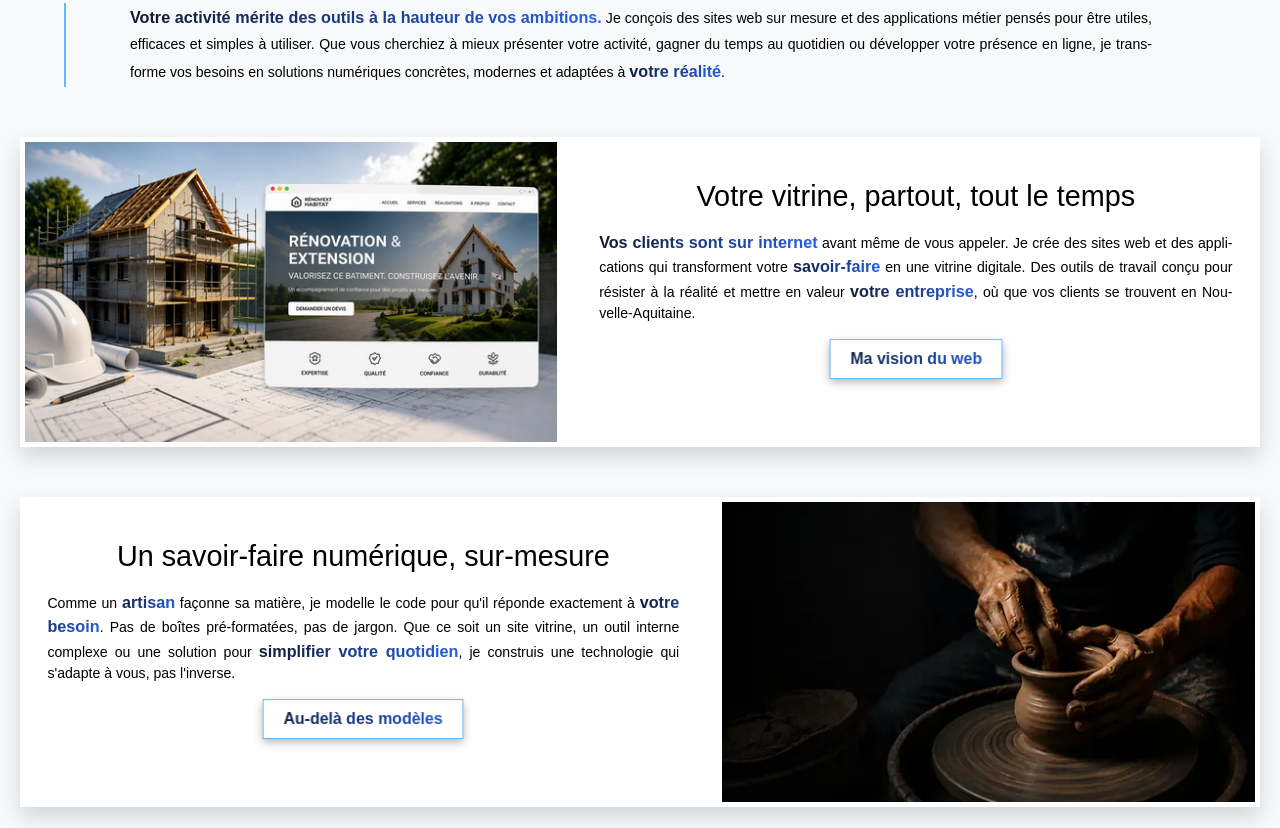
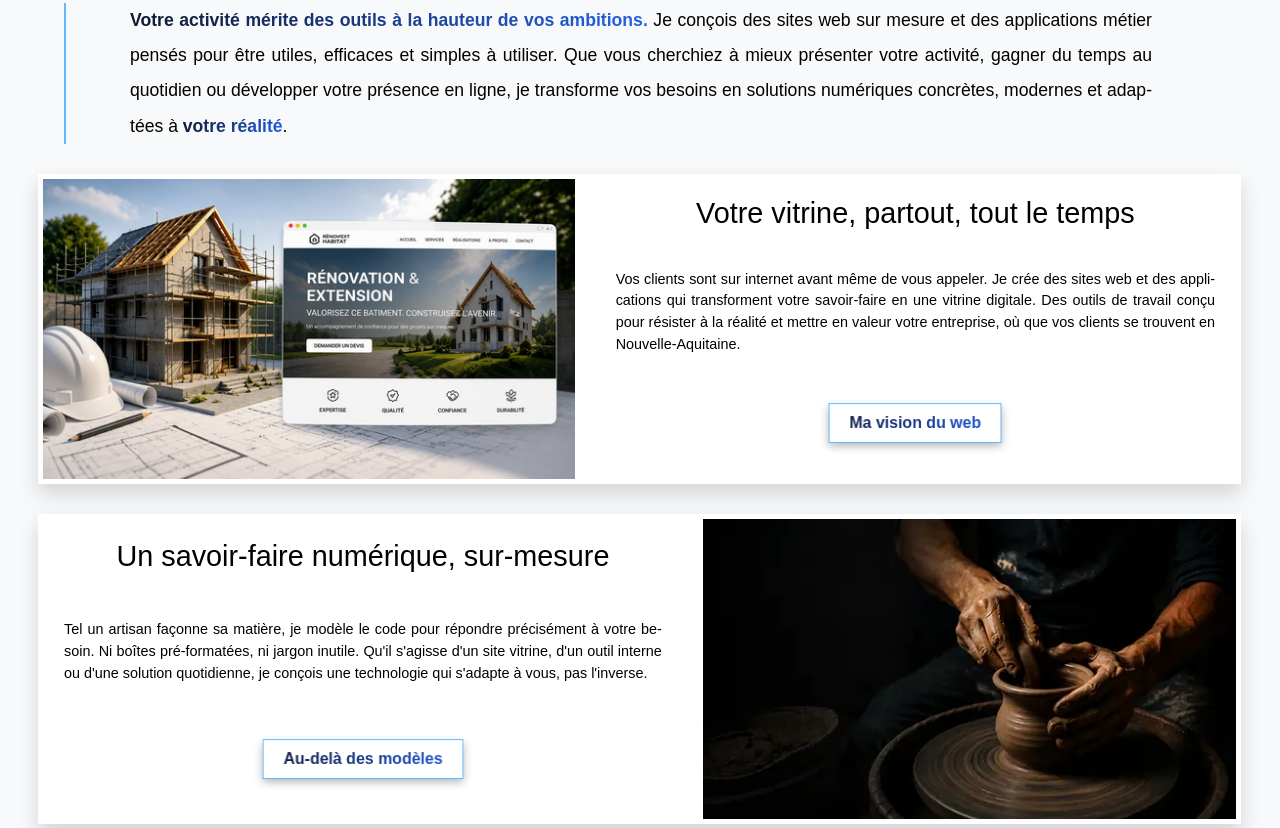
Before and after one commit to Papa-lo/PORTFOLIOPRO, a plain HTML site: page index.html in a window 1280 px wide. Shown: the part 929-1757 px from the top of the page. Drawn offline with Linux system fonts and the light colour scheme; a web font is replaced by a local one.

Commit message:
Refonte articles et corrections affichage

```diff
--- a/index.html
+++ b/index.html
@@ -115,89 +115,85 @@
 
             <section id="articles"><!--_____________________________________________________________ ARTICLES -->
 
-                <div id="expert"><!-- EXPERT (Image à droite sur PC) -->
-                    <article class="anim">
+                <article id="expert" class="anim">
                     <img src="images/expert.webp" alt="Experts de la construction">
                     <div class="article-detail">
                         <header>
                             <h2>Votre vitrine, partout, tout le temps</h2>
                         </header>
-                            <p><strong class="mestr">Vos clients sont sur internet</strong> avant même de vous appeler. Je crée des sites web et des applications qui transforment votre <strong class="mestr">savoir-faire</strong>
-                                en une vitrine digitale. Des outils de travail conçu pour résister à la réalité et mettre en valeur <strong class="mestr">votre entreprise</strong>, où que vos clients se trouvent en Nouvelle-Aquitaine.</p>
+                        <p>Vos clients sont sur internet avant même de vous appeler. Je crée des sites web et des applications qui transforment votre savoir-faire en une vitrine digitale. Des outils de travail conçu pour résister à la réalité et mettre en valeur votre entreprise, où que vos clients se trouvent en Nouvelle-Aquitaine.</p>
+                        <!-- <p><strong class="mestr">Vos clients sont sur internet</strong> avant même de vous appeler. Je crée des sites web et des applications qui transforment votre <strong class="mestr">savoir-faire</strong>
+                            en une vitrine digitale. Des outils de travail conçu pour résister à la réalité et mettre en valeur <strong class="mestr">votre entreprise</strong>, où que vos clients se trouvent en Nouvelle-Aquitaine.</p> -->
                         <footer>
                             <a href="details/expert.html" class="btn">Ma vision du web</a>
                         </footer>
                     </div>
                 </article>
-                </div>
 
-                <div id="artisan"><!--  ARTISAN (Image à gauche sur PC) -->
-                    <article class="reverse anim">
+                <article id="artisan" class="reverse anim">
                     <img src="images/artisan.webp" alt="Photo de Laurent Ahlsweh">
                     <div class="article-detail">
                         <header>
                             <h2>Un savoir-faire numérique, sur-mesure</h2>
                         </header>
-                            <p>Comme un <strong class="mestr">artisan</strong> façonne sa matière, je modelle le code pour qu'il réponde exactement à <strong class="mestr">votre besoin</strong>. Pas de boîtes pré-formatées, pas de
+                        <p>Tel un artisan façonne sa matière, je modèle le code pour répondre précisément à votre besoin. Ni boîtes pré-formatées, ni jargon inutile. Qu'il s'agisse d'un site vitrine, d'un outil interne ou d'une solution quotidienne, je conçois une technologie qui s'adapte à vous, pas l'inverse.</p>
+                        <!-- <p>Comme un <strong class="mestr">artisan</strong> façonne sa matière, je modelle le code pour qu'il réponde exactement à <strong class="mestr">votre besoin</strong>. Pas de boîtes pré-formatées, pas de
                             jargon. Que ce soit un site vitrine, un outil interne complexe ou une solution pour <strong class="mestr">simplifier votre quotidien</strong>, je construis une
-                                technologie qui s'adapte à vous, pas l'inverse.</p>
+                            technologie qui s'adapte à vous, pas l'inverse.</p> -->
                         <footer>
                             <a href="details/artisan.html" class="btn">Au-delà des modèles</a>
                         </footer>
                     </div>
                 </article>
-                </div>
 
-                <div id="vu"><!-- VU (Image à droite sur PC) -->
-                    <article class="anim">
+                <article id="vu" class="anim">
                     <img src="images/vu.webp" alt="Sous titre h2 vu">
                     <div class="article-detail">
                         <header>
                             <h2>S'éclairer dans le monde numérique</h2>
                         </header>
-                            <p><strong class="mestr">La technologie</strong> peut parfois ressembler à un labyrinthe. Je suis là pour <strong class="mestr">vous guider</strong>, que vous soyez un entrepreneur qui souhaite se digitaliser,
+                        <p>La technologie peut ressembler à un labyrinthe. Je vous guide, que vous soyez un entrepreneur qui se digitalise ou un particulier cherchant à maîtriser ses outils. Un accompagnement humain, patient et local, pour que la technique redevienne un simple outil au service de votre quotidien.</p>
+                        <!-- <p><strong class="mestr">La technologie</strong> peut parfois ressembler à un labyrinthe. Je suis là pour <strong class="mestr">vous guider</strong>, que vous soyez un entrepreneur qui souhaite se digitaliser,
                             ou un particulier qui a besoin d'aide pour maîtriser ses outils au quotidien. Un accompagnement humain, patient et local, pour que la
-                                technique redevienne un simple outil <strong class="mestr">au service de votre vie</strong>.</p>
+                            technique redevienne un simple outil <strong class="mestr">au service de votre vie</strong>.</p> -->
                         <footer>
                             <a href="details/vu.html" class="btn">Trouver le chemin</a>
                         </footer>
                     </div>
                 </article>
-                </div>
 
-                <div id="commerce"><!-- COMMERCE (Image à gauche sur PC) -->
-                    <article class="reverse anim">
+                <article id="commerce" class="reverse anim">
                     <img src="images/commerce.webp" alt="Photo de Laurent Ahlsweh">
                     <div class="article-detail">
                         <header>
                             <h2>Du comptoir à l'écran : pas de frontières</h2>
                         </header>
-                            <p>Vos clients adorent venir <strong class="mestr">vous voir</strong> en boutique, et c'est votre plus grande force. Le numérique ne remplace pas ce lien, il le prolonge. Je crée
+                        <p>Vos clients aiment venir vous voir, et c'est votre plus grande force. Le numérique ne remplace pas ce lien, il le prolonge. Je crée des vitrines digitales qui respirent l'authenticité de votre commerce. Un site clair et moderne, votre magasin ouvert 24h/24 et une belle invitation à pousser votre porte.</p>
+                        <!-- <p>Vos clients adorent venir <strong class="mestr">vous voir</strong> en boutique, et c'est votre plus grande force. Le numérique ne remplace pas ce lien, il le prolonge. Je crée
                             pour vous des vitrines digitales qui respirent l'authenticité de <strong class="mestr">votre commerce</strong>. Un site internet clair et moderne, c'est votre magasin ouvert
                             <strong class="mestr">24h/24</strong> et surtout, une belle invitation à pousser votre porte pour les clients de passage.
-                            </p>
+                        </p> -->
                         <footer>
                             <a href="details/commerce.html" class="btn">Attirer les clients</a>
                         </footer>
                     </div>
                 </article>
-                </div>
 
-                <div id="hote"><!-- HOTES (Image à gauche sur PC) -->
-                    <article class="anim">
+                <article id="hote" class="anim">
                     <img src="images/hote.webp" alt="Photo de Laurent Ahlsweh">
                     <div class="article-detail">
                         <header>
                             <h2>L'authenticité de votre établissement</h2>
                         </header>
-                            <p><strong class="mestr">Les maisons de caractère</strong> sont chargées d'histoire. Mais sur les grandes plateformes de réservation,
-                                votre établissement se résume souvent à une simple fiche. Je crée des vitrines digitales qui capturent <strong class="mestr">l'âme de votre lieu</strong>. Un site élégant et sur-mesure pour valoriser votre authenticité et surtout, retrouver le contact direct avec vos clients, <strong class="mestr">sans intermédiaire</strong>.</p>
+                        <p>Les maisons de caractère sont chargées d'histoire. Sur les plateformes de réservation, votre établissement se résume trop souvent à une fiche. Je crée des vitrines digitales qui capturent l'âme de votre lieu. Un site sur-mesure pour valoriser votre authenticité et retrouver le contact direct avec vos clients, sans intermédiaire.</p>
+                        <!-- <p><strong class="mestr">Les maisons de caractère</strong> sont chargées d'histoire. Mais sur les grandes plateformes de réservation,
+                            votre établissement se résume souvent à une simple fiche. Je crée des vitrines digitales qui capturent <strong class="mestr">l'âme de votre lieu</strong>. Un site élégant et sur-mesure pour valoriser votre authenticité et surtout, retrouver le contact direct avec vos clients, <strong class="mestr">sans intermédiaire</strong>.</p> -->
                         <footer>
                             <a href="details/hote.html" class="btn">Créez VOTRE vitrine</a>
                         </footer>
                     </div>
                 </article>
-                </div>
+
             </section>
 
             <section id="localisation"><!--__________________________________________ LOCALISATION -->
--- a/styles/chantiers.css
+++ b/styles/chantiers.css
@@ -7,6 +7,10 @@
 
 #mes-chantiers img {
     max-width: 100%;
+}
+
+#mes-chantiers h1 {
+    font-weight: 500;
 }
 
 h2, h3 {
--- a/styles/details.css
+++ b/styles/details.css
@@ -24,9 +24,9 @@
       font-weight: 500;
 }
 
-/* .page-detail h1 {
-      font-weight: 600;
-} */
+.page-detail h1 {
+  font-weight: 500;
+}
 
 /*______________________________ANIM Tombe sur 3 images*/
 /* .illust {
--- a/styles/index.css
+++ b/styles/index.css
@@ -17,8 +17,9 @@
     /* border-left: solid 1px; */
     /* border-right: solid 1px; */
     border-left: 2px solid #62b8ff;
-    font-size: clamp(0.85rem, 1.1vw, 1.6rem);
-    line-height: 1.8;
+    font-size: clamp(0.8rem, 1.1rem, 1.6rem);
+    line-height: 2;
+
     text-align: justify;/* Force chaque ligne à occuper toute la largeur du conteneur */
     hyphens: auto;/* Active la coupure automatique des mots avec un tiret (-) */
     -webkit-hyphens: auto;/* Indique au navigateur que le texte est en français pour bien couper les mots */
@@ -26,51 +27,49 @@
 
 /*_______________________________________________________________Articles*/
 
-.anim {/*_______________Anim Scroll*/
-    opacity: 0;
-    transform: scale(0.25); /* Arrive par la gauche */
-    transition: opacity 0.3s ease-out, transform 0.5s ease-out;
-    will-change: opacity, transform;/*indique au navigateur d'utiliser la carte graphique*/
+#articles {
+    width: 94%;
+    margin: auto;
 }
-.reverse {
-    opacity: 0;
-    transform: scale(0.25); /* Arrive par la gauche */
-    transition: opacity 0.3s ease-out, transform 0.5s ease-out;
-    will-change: opacity, transform;
+
+.article-detail {
+    display: flex;
+    flex-direction: column;
+    justify-content: space-around;
+}
+
+.anim {background-color: white;
+    font-family: "Tektur", sans-serif;
+    display: grid;
+    grid-template-columns: auto 1fr;
+    gap: 10px;
+    margin: 30px 0;
+    box-shadow: 0px 10px 20px rgba(0, 0, 0, 0.15);
+
+    /*________________________________________Anim au Scroll*/
+    transform: scale(0.25);/*Petit au départ*/
+    transition: transform 0.5s ease-out;
+    will-change: transform;/*indique au navigateur d'utiliser la carte graphique*/
 }
 .visible {/*Quand JS ajoute class "visible", l'animation se lance*/
-    opacity: 1;
+    /* opacity: 1; */
     transform: scale(1);
-}/*________________________________*/
+}
 
 .anim:hover {
     transform: scale(1.02);
     box-shadow: 0px 10px 20px rgba(0, 0, 0, 0.35);
 }
 
-#expert, #artisan, #vu, #commerce, #hote {
-    margin: 50px 0 0 0;
-}
-
-article {background-color: white;
-    font-family: "Tektur", sans-serif;
-    display: grid;
-    grid-template-columns: auto 1fr;
-    gap: 10px;
-    margin: 20px;
-    align-items: center;
-    box-shadow: 0px 10px 20px rgba(0, 0, 0, 0.15);
-}
-
 article h2 {
     text-align: center;
-    font-size: clamp(1.5rem, 4vw, 1.8rem);/*Min: 1.2rem, Max: 1.8rem*/
-    margin: 0 0 2.5% 0;
+    font-size: clamp(1.4rem, 4vw, 1.8rem);/*Min: 1.4rem, Max: 1.8rem*/
+    margin: 0.5vw 0 0.5vw 0;
     font-weight: 400;
 }
 
 article p {
-    font-size: clamp(0.85rem, 1.1vw, 1.6rem);
+    font-size: clamp(0.5rem, 0.9rem, 1.3rem);
     line-height: 1.5;
     margin: 0 4%;
     /*___________________________________________________________Alignements paragraphes*/
@@ -87,10 +86,10 @@ article img {/*Style uniforme images (portrait ou paysage)*/
     margin: 5px;
 }
 
-.reverse {
+article.reverse {
     grid-template-columns: 1fr auto;
 }
-.reverse img {
+article.reverse img {
     order: 2;
 }
 
@@ -98,6 +97,8 @@ article footer {
     text-align: center;
     padding: 15px 0 25px 0;
 }
+
+
 /*___________________________________________________________localisation*/
 #localisation {
     font-family: "Tektur", sans-serif;
@@ -130,51 +131,7 @@ article footer {
     border: 0;/*Enlève bordure moche par défaut Google*/
     display: block;/*Enlève espace blanc parasite sous carte*/
 }
-/*_________________________________________________________________TARIFS AVANT*/
-/* #tarifs {
-    font-family: "Tektur", sans-serif;
-    text-align: center;
-    background-color: #0F172A;
-    padding: 25px 0 50px 0;
-}
-
-#tarifs article {
-    display: grid;
-    grid-template-columns: 1fr 1fr;
-    width: 85%;
-    margin: 25px auto;
-}
-
-.blanc {
-    color: white;
-    margin: 0;
-}
-
-#tarifs h2 {
-    font-size: clamp(1.4rem, 4vw, 2.2rem);
-}
-
-#tarifs h3 {
-    font-size: clamp(1rem, 4vw, 1.4rem);
-    margin: clamp(1rem, 4vw, 1.3rem);
-}
-
-#tarifs .tar-cont {
-    margin: 0 15px;
-}
-
-#tarifs ul {
-    list-style-type: circle;
-    text-align: left;
-} */
-
-/*__________________________________________________NVX__TARIFS*/
-
-
-/* ================================
-   TARIFS
-================================ */
-
+/*_______________________________________________________________________________________TARIFS*/
 .tarifs {
     font-family: "Tektur", sans-serif;
     padding: 80px 6%;
@@ -347,10 +304,7 @@ article footer {
     background: #62b8ff;
     color: #020b18;
 }
-
-/* ================================
-   C'EST QUOI UN SITE VITRINE ?
-================================ */
+/*_________________________________________________________________________SITE VITRINE ?*/
 .site-vitrine {
     font-family: "Tektur", sans-serif;
     max-width: 1100px;
@@ -441,49 +395,38 @@ article footer {
     font-family: "Tektur", sans-serif;
     font-weight: 500;
 }
+
 /*______________________________________________________________________Mes strong*/
 .mestr {
-    font-size: 115%;
+    /* font-size: 115%; */
     background: linear-gradient(135deg, #0f172a 0%, #2563eb 100%);
   -webkit-background-clip: text; /* Pour Chrome, Safari, Edge */
   background-clip: text;         /* La propriété standard demandée par VS Code */
   -webkit-text-fill-color: transparent;
 }
 
-
-/*________________________________________________________________________________________RÈGLES MOBILE (> 1024px)*/
+/*________________________________________________________________________________________RÈGLES MOBILE (< 1024px)*/
 @media (max-width: 1024px) {
-    article,
-    .reverse {
+    .anim,
+    .anim.reverse
+    {
         grid-template-columns: 1fr;/*Passage sur 1 colonne*/
     }
 
     article img,
-    .reverse img {/*Force image à passer SOUS texte pour tout articles */
-        order: -1;   /* garantit "avant" quel que soit ordre HTML */
+    article.reverse img
+    {/*Force image à passer SOUS texte pour tout articles */
+        /* garantit "avant" quel que soit ordre HTML */
+        order: -1;
         /*Centre image horizontalement*/
         width: calc(100% - 10px);
         height: auto;
         justify-self: stretch;
         margin: 5px auto;
     }
-        /*____________________________TARIFS MOBILE AVANT*/
-    /* #tarifs {
-        width: 98%;
-    }
-
-    #tarifs article {
-        display: flex;
-        flex-direction: column;
-    }
-
-    #tarifs h2 {
-        margin-top: 5%;
-    } */
-
 }
 
-@media (max-width: 700px) {/*___________________________________NVX TARIF MOBILE*/
+@media (max-width: 700px) {/*___________________________________TARIF MOBILE*/
 
     .tarifs {
         padding: 60px 5%;
@@ -520,10 +463,7 @@ article footer {
     }
 }
 
-/* ================================
-   C'EST QUOI UN SITE VITRINE ? MOBILE
-================================ */
-
+/*__________________________________________________________SITE VITRINE MOBILE*/
 @media (max-width: 700px) {
 
     .site-vitrine {
```
Also changed, not shown: apropos.html (+3 -3 lines), chantiers.html (+2 -2 lines), styles/apropos.css (+14 -4 lines). Lines whose indentation alone changed are shown as unchanged.
